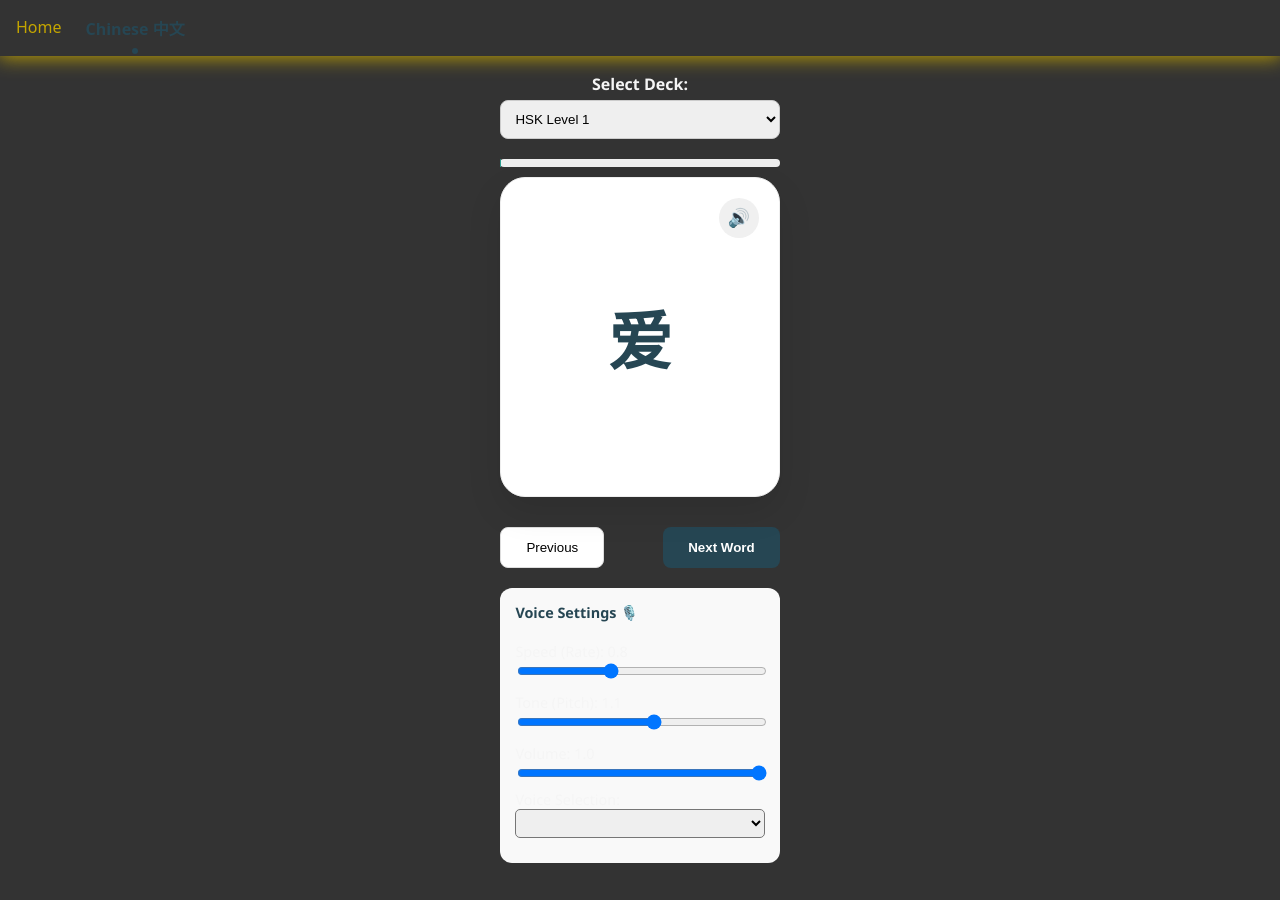
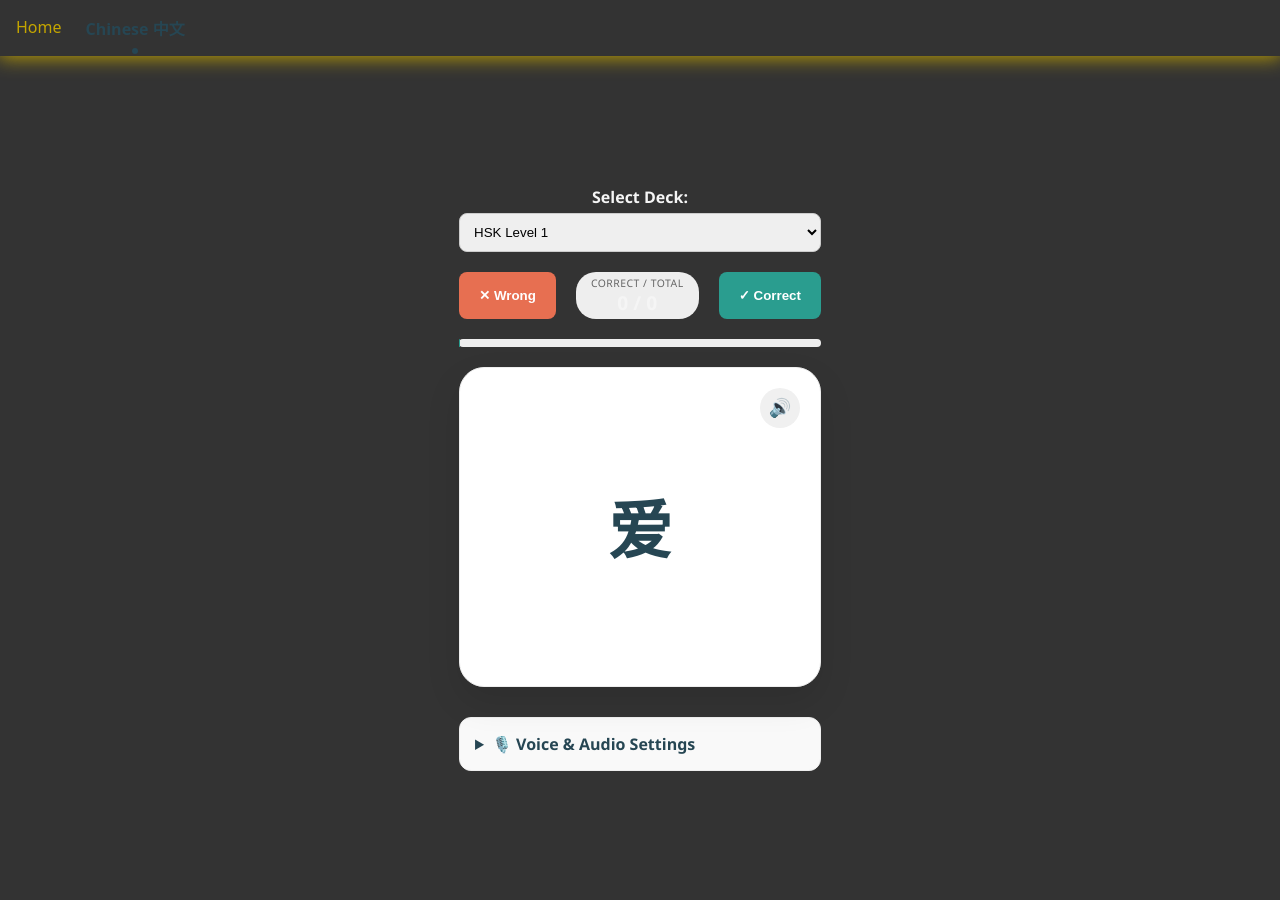
Before and after one commit to Sdniss/Sdniss.github.io, a Jekyll site: the page built from _pages/chinese_flashcards.html, in a window 1280 px wide. Built offline with Jekyll 4.4.1, drawn with Linux system fonts in a browser that asks for light colours; some of the changed lines change nothing that is shown.

Commit message:
Update Flashcard system with correct and wrong buttons instead of previous and next

```diff
--- a/_pages/chinese_flashcards.html
+++ b/_pages/chinese_flashcards.html
@@ -13,7 +13,6 @@
             <optgroup label="HSK Standard Lists">
                 <option value="hsk-data/1.json">HSK Level 1</option>
             </optgroup>
-
             <optgroup label="My Custom Lists">
                 <option value="custom/italki_lesson_1.json">italki lesson 1</option>
                 <option value="custom/italki_lesson_2.json">italki lesson 2</option>
@@ -21,50 +20,59 @@
         </select>
     </div>
 
-    <div id="progress-bar" style="width: 100%; background: #eee; height: 8px; border-radius: 4px; margin-bottom: 10px;">
+    <div style="display: flex; justify-content: center; gap: 20px; margin: 20px 0;">
+        <button onclick="recordResult(false)" style="background: #e76f51; color: white; border: none; padding: 10px 20px; border-radius: 8px; cursor: pointer; font-weight: bold;">✕ Wrong</button>
+
+        <div style="background: #eee; border-radius: 20px; padding: 0 15px; display: flex; flex-direction: column; justify-content: center; min-width: 110px;">
+            <span style="font-size: 0.65rem; color: #666; margin-top: 4px; text-transform: uppercase; letter-spacing: 0.5px;">Correct / Total</span>
+            <div id="session-score" style="font-weight: bold; font-size: 1.2rem; line-height: 25px; padding-bottom: 4px;">0 / 0</div>
+        </div>
+
+        <button onclick="recordResult(true)" style="background: #2a9d8f; color: white; border: none; padding: 10px 20px; border-radius: 8px; cursor: pointer; font-weight: bold;">✓ Correct</button>
+    </div>
+
+    <div id="progress-bar" style="width: 100%; background: #eee; height: 8px; border-radius: 4px; margin-bottom: 20px;">
         <div id="progress-fill" style="width: 0%; background: #2A9D8F; height: 100%; border-radius: 4px; transition: 0.5s;"></div>
     </div>
-    <!--
-    <div id="avatar-box" style="background: #F8FED7; padding: 15px; border-radius: 12px; margin-bottom: 20px; border: 1px solid #E9C46A;">
-        🤖 <span id="avatar-text">Nǐ hǎo! Let's start our science session.</span>
-    </div>
-    -->
 
-    <div id="card" onclick="flipCard()" style="position: relative; height: 320px; background: white; border-radius: 25px; box-shadow: 0 15px 35px rgba(0,0,0,0.1); display: flex; flex-direction: column; justify-content: center; align-items: center; cursor: pointer; border: 1px solid #eee; transition: transform 0.2s;">
-        <button onclick="event.stopPropagation(); playAudio();" style="position: absolute; top: 20px; right: 20px; background: #f0f0f0; border: none; border-radius: 50%; width: 40px; height: 40px; cursor: pointer; font-size: 18px;">🔊</button>
+    <div style="position: relative; width: 100%; height: 320px; margin-bottom: 30px;">
 
-        <h1 id="card-text" style="font-size: 4rem; margin: 0; color: #264653;">...</h1>
-        <!-- <p id="card-subtext" style="color: #2A9D8F; font-weight: bold; margin-top: 15px; font-family: monospace;">Tap to flip</p> -->
+        <div id="end-screen" style="display: none; position: absolute; top: 0; left: 0; width: 100%; height: 100%; background: #264653; color: white; border-radius: 25px; flex-direction: column; justify-content: center; align-items: center; z-index: 20; box-shadow: 0 15px 35px rgba(0,0,0,0.3); transition: 0.3s;">
+            <h2 style="margin: 0; font-size: 1.5rem;">Deck Complete! 🎉</h2>
+            <div style="font-size: 3.5rem; font-weight: bold; color: #E9C46A; margin: 10px 0;" id="final-percentage">0%</div>
+            <p id="final-score-text" style="opacity: 0.9; margin-bottom: 20px;">You got 0 out of 0 correct.</p>
+            <button onclick="location.reload()" style="background: #E9C46A; color: #264653; border: none; padding: 12px 30px; border-radius: 12px; cursor: pointer; font-weight: bold; transition: transform 0.2s;">Restart Session</button>
         </div>
 
-    <div style="margin-top: 30px; display: flex; justify-content: space-between;">
-        <button onclick="prevCard()" style="padding: 12px 25px; border-radius: 8px; border: 1px solid #ddd; background: white; cursor: pointer;">Previous</button>
-        <button onclick="nextCard()" style="padding: 12px 25px; border-radius: 8px; border: none; background: #264653; color: white; cursor: pointer; font-weight: bold;">Next Word</button>
+        <div id="card" onclick="flipCard()" style="position: absolute; top: 0; left: 0; width: 100%; height: 100%; background: white; border-radius: 25px; box-shadow: 0 15px 35px rgba(0,0,0,0.1); display: flex; flex-direction: column; justify-content: center; align-items: center; cursor: pointer; border: 1px solid #eee; transition: background 0.3s, transform 0.2s; z-index: 10;">
+
+            <button onclick="event.stopPropagation(); playAudio();" style="position: absolute; top: 20px; right: 20px; background: #f0f0f0; border: none; border-radius: 50%; width: 40px; height: 40px; cursor: pointer; font-size: 18px; z-index: 15;">🔊</button>
+
+            <h1 id="card-text" style="font-size: 4rem; margin: 0; color: #264653; padding: 0 20px; word-wrap: break-word;">...</h1>
+            <p id="card-subtext" style="color: #666; font-size: 0.9rem; position: absolute; bottom: 20px;">Tap to flip</p>
         </div>
 
-    <div class="audio-controls" style="background: #f9f9f9; padding: 15px; border-radius: 12px; margin: 20px 0; text-align: left; font-size: 0.9rem;">
-        <h4 style="margin-top: 0; color: #264653;">Voice Settings 🎙️</h4>
+    </div>
 
+    <details style="margin-top: 30px; text-align: left; background: #f9f9f9; padding: 10px; border-radius: 12px; border: 1px solid #eee;">
+        <summary style="cursor: pointer; color: #264653; font-weight: bold; padding: 5px;">🎙️ Voice & Audio Settings</summary>
+        <div class="audio-controls" style="font-size: 0.8rem; margin-top: 10px; padding: 10px;">
             <div style="margin-bottom: 10px;">
                 <label>Speed (Rate): <span id="rate-val">0.8</span></label>
                 <input type="range" id="rate-slider" min="0.1" max="2" step="0.1" value="0.8" style="width: 100%;">
             </div>
-
             <div style="margin-bottom: 10px;">
                 <label>Tone (Pitch): <span id="pitch-val">1.1</span></label>
                 <input type="range" id="pitch-slider" min="0" max="2" step="0.1" value="1.1" style="width: 100%;">
             </div>
-
-        <div style="margin-bottom: 5px;">
+            <div style="margin-bottom: 15px;">
                 <label>Volume: <span id="volume-val">1.0</span></label>
                 <input type="range" id="volume-slider" min="0" max="1" step="0.1" value="1.0" style="width: 100%;">
             </div>
-
-        <div style="margin-bottom: 10px;">
-            <label for="voice-select">Voice Selection:</label>
-            <select id="voice-select" style="width: 100%; padding: 5px; border-radius: 5px;"></select>
+            <label style="display: block; margin-bottom: 5px;">Voice Selection:</label>
+            <select id="voice-select" style="width: 100%; padding: 5px; border-radius: 5px; border: 1px solid #ccc;"></select>
         </div>
-    </div>
+    </details>
 </div>
 
 <script src="/assets/js/app.js"></script>
--- a/assets/css/style.css
+++ b/assets/css/style.css
@@ -278,6 +278,14 @@
     text-align: center;
 }
 
+.card-indicator {
+    display: flex;
+    width: 100%;
+    height: 10px;
+    gap: 5px;
+    margin-bottom: 15px;
+}
+
 /* Footer design */
 .site-footer {
   background: var(--card-background);
--- a/assets/js/app.js
+++ b/assets/js/app.js
@@ -2,136 +2,53 @@
 let currentIndex = 0;
 let side = 0;
 let voices = [];
+let sessionCorrect = 0;
+let sessionTotal = 0;
+let hasVoted = false;
 
-// Change the base path to your new structure
 const DATA_BASE_PATH = '/assets/data/';
 
+/**
+ * 1. Score & Database Logic
+ */
+function recordResult(isCorrect) {
+    hasVoted = true;
 
-async function changeDeck(subPath) {
-    currentIndex = 0;
-    side = 0;
+    if (isCorrect) sessionCorrect++;
+    sessionTotal++;
 
-    // subPath will be something like "hsk-data/1.json"
-    const fullPath = `${DATA_BASE_PATH}${subPath}`;
-    console.log(`Fetching from: ${fullPath}`);
+    document.getElementById('session-score').innerText = `${sessionCorrect} / ${sessionTotal}`;
 
-    try {
-        // Adding a cache-buster (?v=...) ensures you see updates immediately after pushing to GitHub
-        const response = await fetch(`${fullPath}?v=${Date.now()}`);
+    saveToDatabase(isCorrect);
 
-        if (!response.ok) throw new Error(`File not found: ${fullPath}`);
-
-        const data = await response.json();
-
-        // Safety check: ensure data is an array
-        myCards = Array.isArray(data) ? data : [];
-
-        updateUI();
-        console.log(`Loaded ${myCards.length} cards.`);
-    } catch (e) {
-        console.error("Deck load error:", e);
-        // Show the error on the card so you know exactly what happened
-        document.getElementById('card-text').innerText = "⚠️ File not found";
-        document.getElementById('card-subtext').innerText = subPath;
+    // SCIENTIST'S LOGIC: If we just voted on the last card, show the end screen.
+    if (currentIndex === myCards.length - 1) {
+        showEndScreen();
+    } else {
+        nextCard();
     }
 }
 
-/**
- * 1. Initial Load: Setup voices, sliders, and fetch the deck
- */
+function saveToDatabase(isCorrect) {
+    const current = myCards[currentIndex];
+    if (!current) return;
 
-async function initApp() {
-    // Setup slider labels
-    const sliders = ['rate', 'pitch', 'volume'];
-    sliders.forEach(id => {
-        const slider = document.getElementById(`${id}-slider`);
-        const display = document.getElementById(`${id}-val`);
-        if (slider && display) {
-            slider.addEventListener('input', () => {
-                display.innerText = slider.value;
-            });
-        }
-    });
+    let stats = JSON.parse(localStorage.getItem('sanse_stats')) || {};
+    const id = current.simplified;
 
-    // Handle voice loading (different browsers load these at different times)
-    window.speechSynthesis.onvoiceschanged = populateVoiceList;
-    populateVoiceList(); // Initial try
+    if (!stats[id]) {
+        stats[id] = { correct: 0, wrong: 0, lastSeen: Date.now() };
+    }
 
-    const selector = document.getElementById('json-select');
-    if (selector) {
-        // This triggers the first load automatically based on the HTML default
-        changeDeck(selector.value);
-    }
+    if (isCorrect) stats[id].correct++;
+    else stats[id].wrong++;
+
+    stats[id].lastSeen = Date.now();
+    localStorage.setItem('sanse_stats', JSON.stringify(stats));
 }
 
 /**
- * 2. Voice Management: Populates the dropdown menu
- */
-function populateVoiceList() {
-    voices = window.speechSynthesis.getVoices();
-    const voiceSelect = document.getElementById('voice-select');
-    if (!voiceSelect) return;
-
-    voiceSelect.innerHTML = '';
-
-    // 1. Filter for all Chinese voices (CN, HK, TW, etc.)
-    const zhVoices = voices.filter(v => v.lang.includes('zh'));
-
-    zhVoices.forEach((voice) => {
-        const option = document.createElement('option');
-        option.textContent = `${voice.name} (${voice.lang})`;
-        option.setAttribute('data-name', voice.name);
-
-        // 2. Logic to set the default to zh-CN
-        // We look for 'zh-CN' or 'zh_CN' specifically.
-        // We also prefer Google or Online Neural voices if available.
-        const isCN = voice.lang === 'zh-CN' || voice.lang === 'zh_CN';
-        const isGoogle = voice.name.includes('Google');
-
-        if (isCN && isGoogle) {
-            option.selected = true;
-        } else if (isCN && !voiceSelect.querySelector('[selected]')) {
-            // Fallback: if no Google CN voice yet, pick any CN voice as default
-            option.selected = true;
-        }
-
-        voiceSelect.appendChild(option);
-    });
-}
-
-/**
- * 3. Audio Logic: Reads the Chinese text using slider & dropdown settings
- */
-function playAudio() {
-    window.speechSynthesis.cancel();
-
-    if (!myCards[currentIndex]) return;
-
-    const utterance = new SpeechSynthesisUtterance(myCards[currentIndex].simplified);
-
-    // Grab values from DOM
-    const rate = document.getElementById('rate-slider')?.value || 0.8;
-    const pitch = document.getElementById('pitch-slider')?.value || 1.1;
-    const volume = document.getElementById('volume-slider')?.value || 1.0;
-    const voiceSelect = document.getElementById('voice-select');
-
-    utterance.lang = 'zh-CN';
-    utterance.rate = rate;
-    utterance.pitch = pitch;
-    utterance.volume = volume;
-
-    // Apply the specific voice from the switcher
-    if (voiceSelect && voiceSelect.selectedOptions.length > 0) {
-        const selectedVoiceName = voiceSelect.selectedOptions[0].getAttribute('data-name');
-        const selectedVoice = voices.find(v => v.name === selectedVoiceName);
-        if (selectedVoice) utterance.voice = selectedVoice;
-    }
-
-    window.speechSynthesis.speak(utterance);
-}
-
-/**
- * 4. UI Engine: Handles flipping and navigation
+ * 2. Navigation & UI
  */
 function flipCard() {
     side = (side + 1) % 3;
@@ -140,9 +57,15 @@
 }
 
 function nextCard() {
+    if (!hasVoted) {
+        alert("Please indicate if you got it Correct or Wrong before proceeding! 🧠");
+        return;
+    }
+
     if (currentIndex < myCards.length - 1) {
         currentIndex++;
         side = 0;
+        hasVoted = false; // Reset for the new card
         updateUI();
     }
 }
@@ -155,58 +78,142 @@
     }
 }
 
-/**
- * 5. Update UI: Manages alignment, scaling, and data paths
- */
 function updateUI() {
     const textEl = document.getElementById('card-text');
     const subEl = document.getElementById('card-subtext');
     const progressEl = document.getElementById('progress-fill');
+    const cardEl = document.getElementById('card');
+    const current = myCards[currentIndex];
 
-    const current = myCards[currentIndex];
     if (!current) return;
 
-    let textEl_txt = "";
-    let subEl_txt = "";
+    // Data Path Logic
+    let displayTxt = "";
+    let subTxt = "";
 
-    // Data Path Logic
     if (side === 0) {
-        textEl_txt = current.simplified;
+        displayTxt = current.simplified;
         textEl.style.textAlign = "center";
-        subEl_txt = "Hanzi (Tap for Pinyin)";
+        //subTxt = "Hanzi (Tap for Pinyin)";
     } else if (side === 1) {
-        textEl_txt = current.forms[0].transcriptions.pinyin;
+        displayTxt = current.forms[0].transcriptions.pinyin;
         textEl.style.textAlign = "center";
-        subEl_txt = "Pinyin (Tap for English)";
+        //subTxt = "Pinyin (Tap for English)";
     } else {
-        textEl_txt = '- ' + current.forms[0].meanings.join("\n- ");
-        textEl.style.textAlign = "left";
-        subEl_txt = "English (Tap for Hanzi)";
+        displayTxt = current.forms[0].meanings.join(", ");
+        textEl.style.textAlign = "center";
+        //subTxt = "English (Tap for Hanzi)";
     }
 
-    // Dynamic Font Scaling
-    const charCount = textEl_txt.length;
-    let fontSize = "4rem";
-    if (charCount > 10) fontSize = "3rem";
-    if (charCount > 20) fontSize = "2rem";
-    if (charCount > 40) fontSize = "1.5rem";
+    // Dynamic Scaling
+    const charCount = displayTxt.length;
+    textEl.style.fontSize = charCount > 20 ? "1.8rem" : charCount > 10 ? "2.5rem" : "4rem";
 
-    textEl.style.fontSize = fontSize;
+    textEl.innerText = displayTxt;
+    subEl.innerText = subTxt;
 
-    // Only update if the element actually exists
-        if (textEl) {
-            textEl.style.fontSize = fontSize;
-            textEl.innerText = textEl_txt;
-        }
-
-        if (subEl) {
-            subEl.innerText = subEl_txt;
-        }
-
-        if (progressEl && myCards.length > 0) {
-            progressEl.style.width = ((currentIndex + 1) / myCards.length * 100) + "%";
-        }
+    // Progress Bar
+    if (progressEl) {
+        progressEl.style.width = ((currentIndex + 1) / myCards.length * 100) + "%";
+    }
 }
 
-// Start the app
+/**
+ * 3. Deck & Initialization
+ */
+async function changeDeck(subPath) {
+    // 1. Reset Progress & Score variables
+    currentIndex = 0;
+    side = 0;
+    hasVoted = false;
+    sessionCorrect = 0;
+    sessionTotal = 0;
+
+    // 2. Reset the UI text
+    const scoreEl = document.getElementById('session-score');
+    if (scoreEl) scoreEl.innerText = "0 / 0";
+
+    // 3. Hide End Screen (if it was visible from a previous deck)
+    const endScreen = document.getElementById('end-screen');
+    if (endScreen) endScreen.style.display = 'none';
+
+    // 4. Ensure the card is visible again
+    const cardEl = document.getElementById('card');
+    if (cardEl) cardEl.style.visibility = 'visible';
+
+    const fullPath = `${DATA_BASE_PATH}${subPath}`;
+
+    try {
+        const response = await fetch(`${fullPath}?v=${Date.now()}`);
+        const data = await response.json();
+        myCards = Array.isArray(data) ? data : [];
+        updateUI();
+    } catch (e) {
+        console.error("Load error", e);
+        document.getElementById('card-text').innerText = "⚠️ Error";
+    }
+}
+
+// Rest of your initApp and voice logic remains the same...
+// Make sure to call initApp() at the end.
+async function initApp() {
+    const sliders = ['rate', 'pitch', 'volume'];
+    sliders.forEach(id => {
+        const slider = document.getElementById(`${id}-slider`);
+        const display = document.getElementById(`${id}-val`);
+        if (slider && display) {
+            slider.addEventListener('input', () => display.innerText = slider.value);
+        }
+    });
+
+    window.speechSynthesis.onvoiceschanged = populateVoiceList;
+    populateVoiceList();
+
+    const selector = document.getElementById('json-select');
+    if (selector) changeDeck(selector.value);
+}
+
+function populateVoiceList() {
+    voices = window.speechSynthesis.getVoices();
+    const voiceSelect = document.getElementById('voice-select');
+    if (!voiceSelect) return;
+    voiceSelect.innerHTML = '';
+    voices.filter(v => v.lang.includes('zh')).forEach(voice => {
+        const option = document.createElement('option');
+        option.textContent = voice.name;
+        option.setAttribute('data-name', voice.name);
+        if (voice.lang === 'zh-CN' && voice.name.includes('Google')) option.selected = true;
+        voiceSelect.appendChild(option);
+    });
+}
+
+function playAudio() {
+    window.speechSynthesis.cancel();
+    if (!myCards[currentIndex]) return;
+    const utterance = new SpeechSynthesisUtterance(myCards[currentIndex].simplified);
+    utterance.rate = document.getElementById('rate-slider')?.value || 0.8;
+    const voiceName = document.getElementById('voice-select')?.selectedOptions[0]?.getAttribute('data-name');
+    const selectedVoice = voices.find(v => v.name === voiceName);
+    if (selectedVoice) utterance.voice = selectedVoice;
+    window.speechSynthesis.speak(utterance);
+}
+
+function showEndScreen() {
+    const endScreen = document.getElementById('end-screen');
+    const finalPercent = document.getElementById('final-percentage');
+    const finalScoreText = document.getElementById('final-score-text');
+
+    if (endScreen) {
+        // Calculate accuracy
+        const percentage = Math.round((sessionCorrect / sessionTotal) * 100);
+
+        // Update text
+        finalPercent.innerText = `${percentage}%`;
+        finalScoreText.innerText = `Correct: ${sessionCorrect} | Total: ${sessionTotal}`;
+
+        // Show the screen
+        endScreen.style.display = 'flex';
+    }
+}
+
 initApp();
```
Lines whose indentation alone changed are shown as unchanged.
